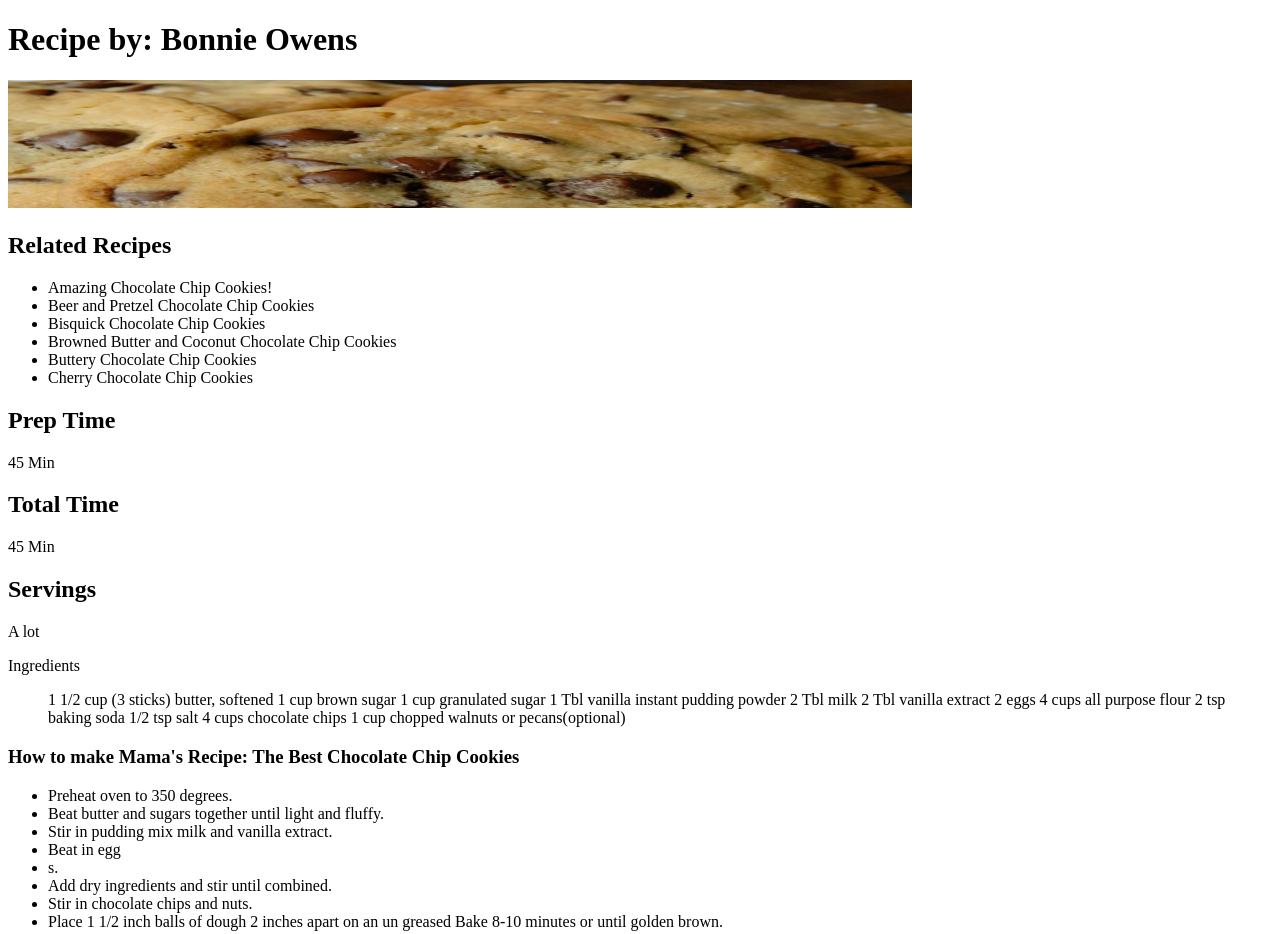
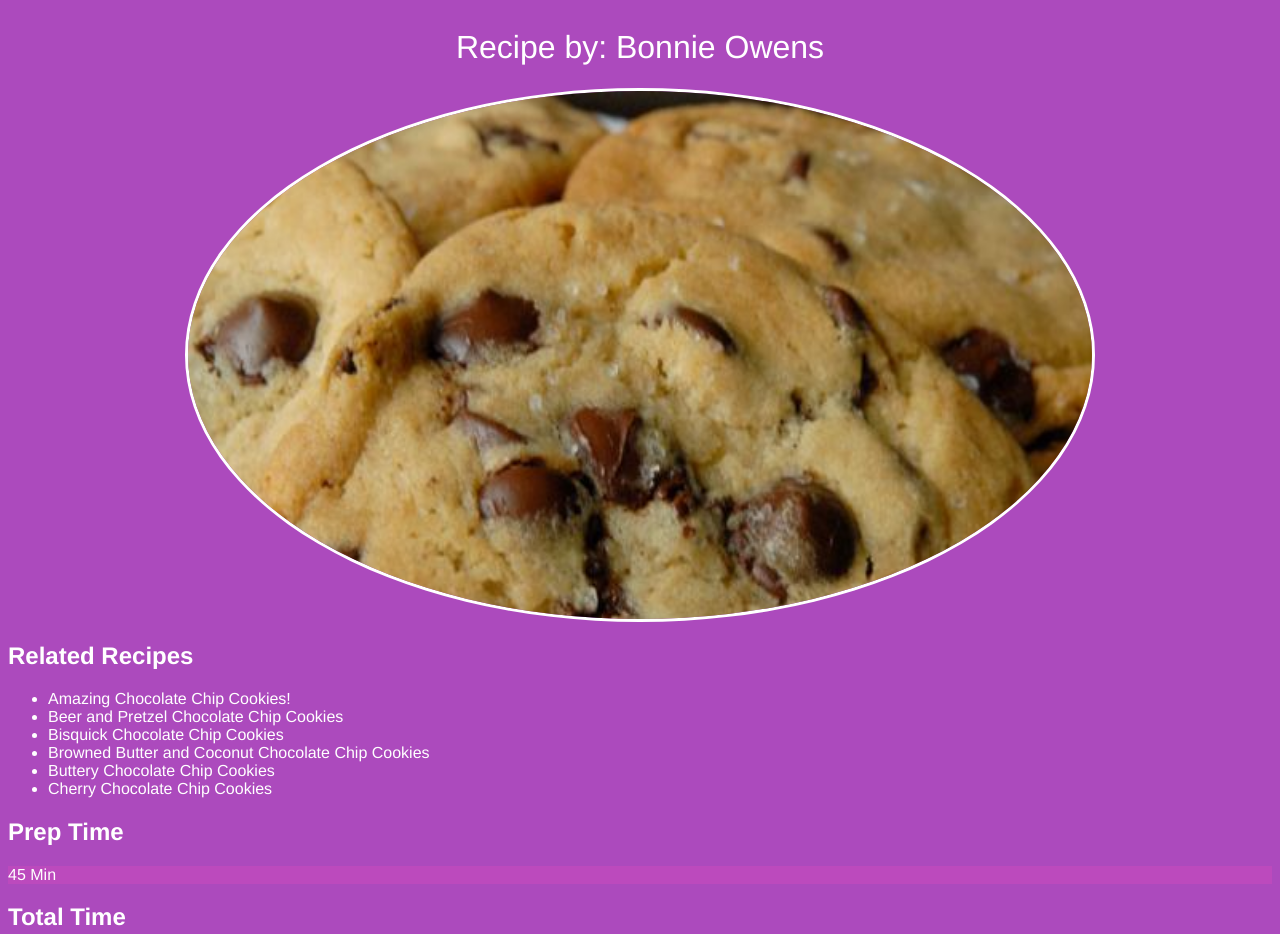
Before and after one commit to CaterinaArmenter/caterinaarmenter.github.io, a plain HTML site: page cookie-recipe/index.html in a window 1280 px wide. Shown: the top 934 px of the page. Drawn offline with Linux system fonts and the light colour scheme.

Commit message:
style and img!

```diff
--- /dev/null
+++ b/cookie-recipe/css/style.css
@@ -0,0 +1,32 @@
+body {
+	display: inline-block;
+	background-color: #AC4ABD;
+	font-family: "Helvetica Neue", Helvetica, Arial, sans-serif;
+	font-weight: 100;
+	color: white;
+
+}
+
+h1 {
+	color: white;
+	font-family: "Helvetica Neue", Helvetica, Arial, sans-serif;
+	font-weight: 100;
+	text-align: center;
+
+}
+
+img {
+	width: 100%;
+	border-radius: 50%;
+	border-style: solid;
+
+
+	display: block;
+	margin: auto;
+
+}
+
+p {
+	background-color: #BC4ABD;
+
+}
--- a/cookie-recipe/index.html
+++ b/cookie-recipe/index.html
@@ -2,13 +2,14 @@
 <html>
 <head>
 	<title>The Best Chocolate Chip Cookies</title>
+	<link rel="stylesheet" type="text/css" href="css/style.css"
 </head>
 <!--- <body background="cookies.jpg"> -->
 <h1>
 Recipe by: Bonnie Owens
 </h1>
 
-<img src="cookies.jpg" alt="cookies" style="width:904px;height:128px;">
+<img src="images/cookies.jpg" alt="cookies" style="width:904px;height:528px;">
 
 <h2>Related Recipes</h2>
 <ul>
```
Also changed, not shown: cookie-recipe/images/cookies.jpg (renamed from cookie-recipe/cookies.jpg).
